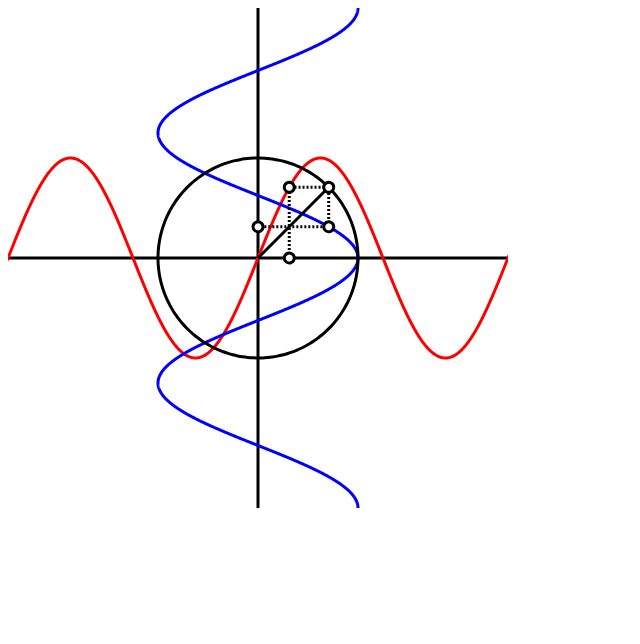
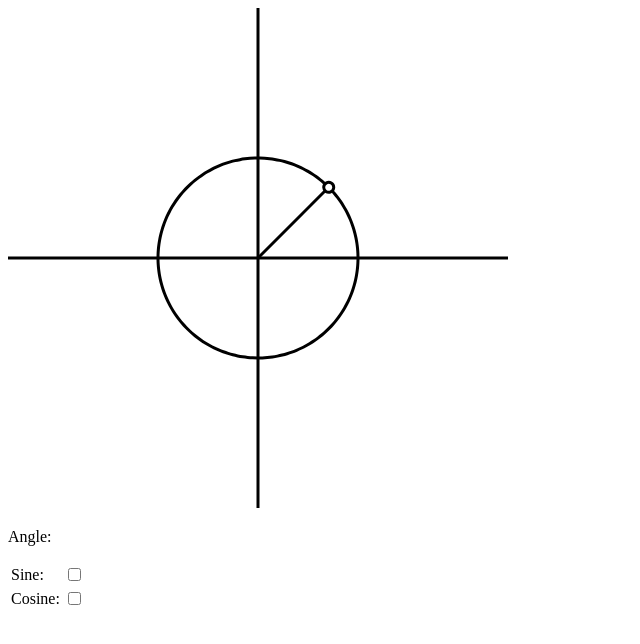
Before and after one commit to loopspace/trigonometry, a plain HTML site: page index.html in a window 1280 px wide. Shown: the whole page, without its empty margins (0-640 px from the left). Drawn offline with Linux system fonts and the light colour scheme.

Commit message:
Added "wrap" for when the angle goes off the graph, added option to display or not display sine and cosine, added angle display.

```diff
--- a/index.html
+++ b/index.html
@@ -9,5 +9,27 @@
   </head>
   <body>
     <canvas id="trig" width="500" height="500"></canvas>
+    <br>
+    <p>
+      Angle: <span id="ang"></span>
+    </p>
+    <form id="form">
+      <table>
+	<tr>
+	  <td>
+	    Sine:
+	  </td>
+	  <td><input type="checkbox" id="sine" name="sine">
+	  </td>
+	</tr>
+	<tr>
+	  <td>
+	    Cosine:
+	  </td>
+	  <td><input type="checkbox" id="cosine" name="cosine">
+	  </td>
+	</tr>
+      </table>
+    </form>
   </body>
 </html>
--- a/trigonometry.js
+++ b/trigonometry.js
@@ -1,8 +1,16 @@
 var ctx;
 var ang = Math.PI/4;
 var clicked;
+var angdisplay;
+var sbox;
+var cbox;
 
 function init() {
+    angdisplay = document.querySelector('#ang');
+    sbox = document.querySelector('#sine');
+    cbox = document.querySelector('#cosine');
+    sbox.onchange = draw;
+    cbox.onchange = draw;
     var g = document.querySelector("#trig");
     g.addEventListener("mousedown",doMouseDown,false);
     g.addEventListener("mouseup",doMouseUp,false);
@@ -39,6 +47,8 @@ function draw() {
     ctx.lineTo(width/2,0);
     ctx.stroke();
 
+    if (sbox.checked) {
+
 	ctx.strokeStyle = "red";
 	ctx.beginPath();
 	n = 1000;
@@ -48,6 +58,9 @@ function draw() {
 	    ctx.lineTo(freq*i*dx,radius*Math.sin(i*dx));
 	}
 	ctx.stroke();
+    }
+
+    if (cbox.checked) {
 
 	ctx.strokeStyle = "blue";
 	ctx.beginPath();
@@ -58,6 +71,7 @@ function draw() {
 	    ctx.lineTo(radius*Math.cos(i*dx),freq*i*dx);
 	}
 	ctx.stroke();
+    }
 
     ctx.strokeStyle = "black";
     ctx.beginPath();
@@ -67,11 +81,17 @@ function draw() {
 
     ctx.setLineDash([2,2]);
     ctx.beginPath();
+    if (sbox.checked) {
 	ctx.moveTo(freq*ang,0);
 	ctx.lineTo(freq*ang,radius*Math.sin(ang));
 	ctx.lineTo(radius*Math.cos(ang),radius*Math.sin(ang));
+    } else {
+	ctx.moveTo(radius*Math.cos(ang),radius*Math.sin(ang));
+    }
+    if (cbox.checked) {
 	ctx.lineTo(radius*Math.cos(ang),freq*ang);
 	ctx.lineTo(0,freq*ang);
+    }
     ctx.stroke();
     ctx.setLineDash([5,0]);
 
@@ -88,6 +108,8 @@ function draw() {
     ctx.arc(radius*Math.cos(ang),radius*Math.sin(ang),5,0,2*Math.PI);
     ctx.stroke();
 
+    if (sbox.checked) {
+
 	ctx.beginPath();
 	ctx.arc(freq*ang,radius*Math.sin(ang),5,0,2*Math.PI);
 	ctx.fill();
@@ -95,6 +117,17 @@ function draw() {
 	ctx.beginPath();
 	ctx.arc(freq*ang,radius*Math.sin(ang),5,0,2*Math.PI);
 	ctx.stroke();
+
+	ctx.beginPath();
+	ctx.arc(freq*ang,0,5,0,2*Math.PI);
+	ctx.fill();
+
+	ctx.beginPath();
+	ctx.arc(freq*ang,0,5,0,2*Math.PI);
+	ctx.stroke();
+    }
+
+    if (cbox.checked) {
 
 	ctx.beginPath();
 	ctx.arc(radius*Math.cos(ang),freq*ang,5,0,2*Math.PI);
@@ -111,14 +144,8 @@ function draw() {
 	ctx.beginPath();
 	ctx.arc(0,freq*ang,5,0,2*Math.PI);
 	ctx.stroke();
+    }
 
-    ctx.beginPath();
-    ctx.arc(freq*ang,0,5,0,2*Math.PI);
-    ctx.fill();
-
-    ctx.beginPath();
-    ctx.arc(freq*ang,0,5,0,2*Math.PI);
-    ctx.stroke();
 
 
     ctx.restore();
@@ -140,12 +167,22 @@ function reset(e) {
     var width = ctx.canvas.width;
 
     nang = Math.atan2(-pos.y+height/2,pos.x-width/2);
+    var wind = Math.round((nang-ang)/(2*Math.PI));
+    ang = nang - 2*Math.PI*wind;
+    if (ang > 2*Math.PI)
+	ang -= 4*Math.PI;
+
+    if (ang < -2*Math.PI)
+	ang += 4*Math.PI;
+    angdisplay.innerHTML = Math.round(ang*100)/100;
+    /*
     if (nang > Math.PI + ang) {
 	nang -= 2*Math.PI;
     } else if (nang < ang - Math.PI) {
 	nang += 2*Math.PI;
     }
     ang = nang;
+    */
     draw();
 }
 
@@ -168,7 +205,6 @@ function doMouseUp(e) {
 }
 
 function doMouseDown(e) {
-    console.log("called");
     clicked = true;
     reset(e);
 }
```
Lines whose indentation alone changed are shown as unchanged.
